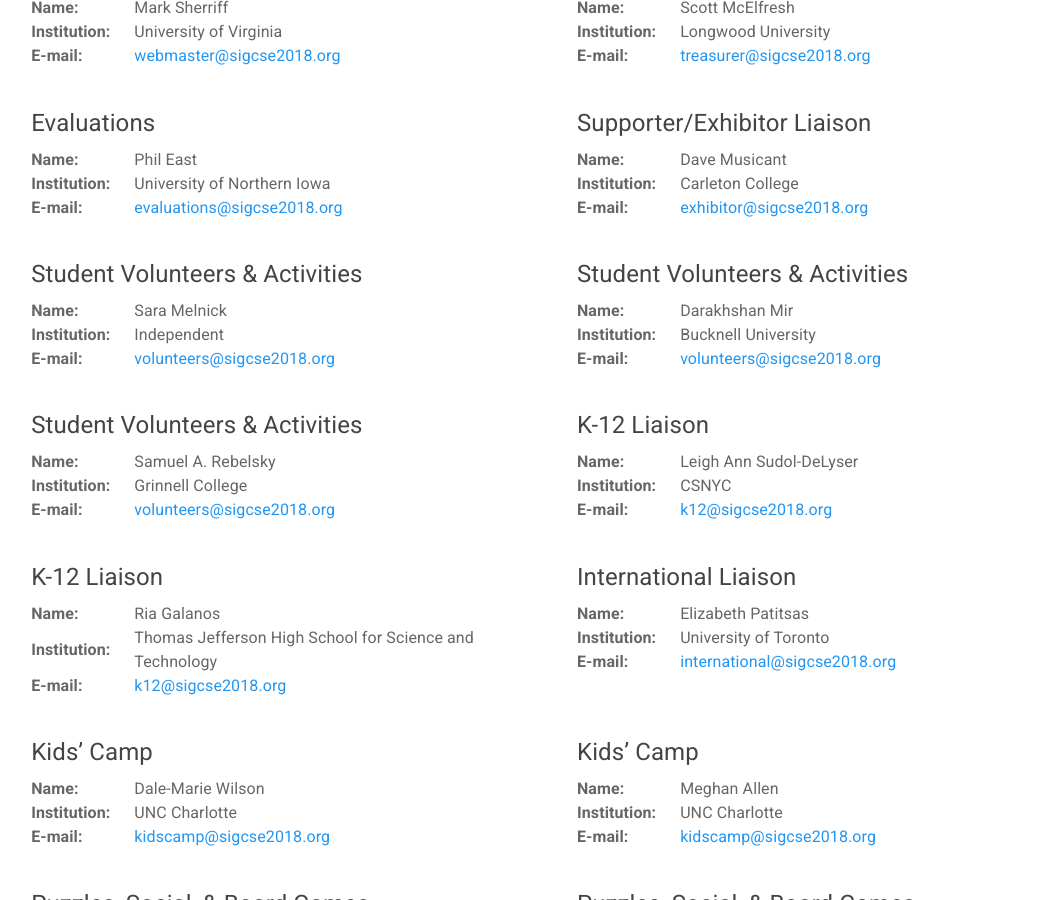
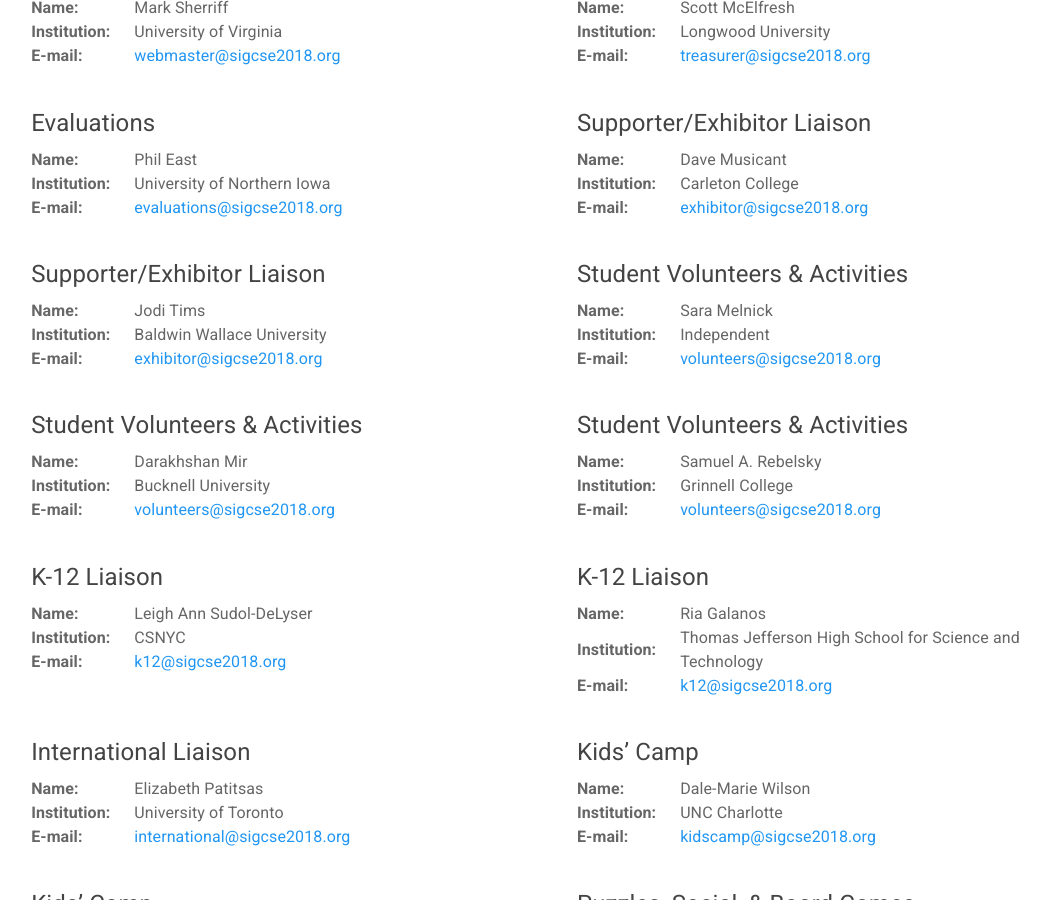
Before and after one commit to sigcsets/sigcse2018, a Jekyll site: the page built from info/committees.md, in a window 1280 px wide and 900 px high, scrolled down 2160 px. Shown: the whole window, without its empty margins (78-1128 px from the left). Built offline with Jekyll 4.4.1, drawn with Linux system fonts in a browser that asks for light colours.

Commit message:
Added Jodi Tims to the Exhibitor role

```diff
--- a/_data/committees.yaml
+++ b/_data/committees.yaml
@@ -140,6 +140,11 @@
   - name: Dave Musicant
     role: Supporter/Exhibitor Liaison
     inst:  Carleton College
+    email: exhibitor@sigcse2018.org
+
+  - name: Jodi Tims
+    role: Supporter/Exhibitor Liaison
+    inst:  Baldwin Wallace University
     email: exhibitor@sigcse2018.org
 
   - name: Sara Melnick
```
